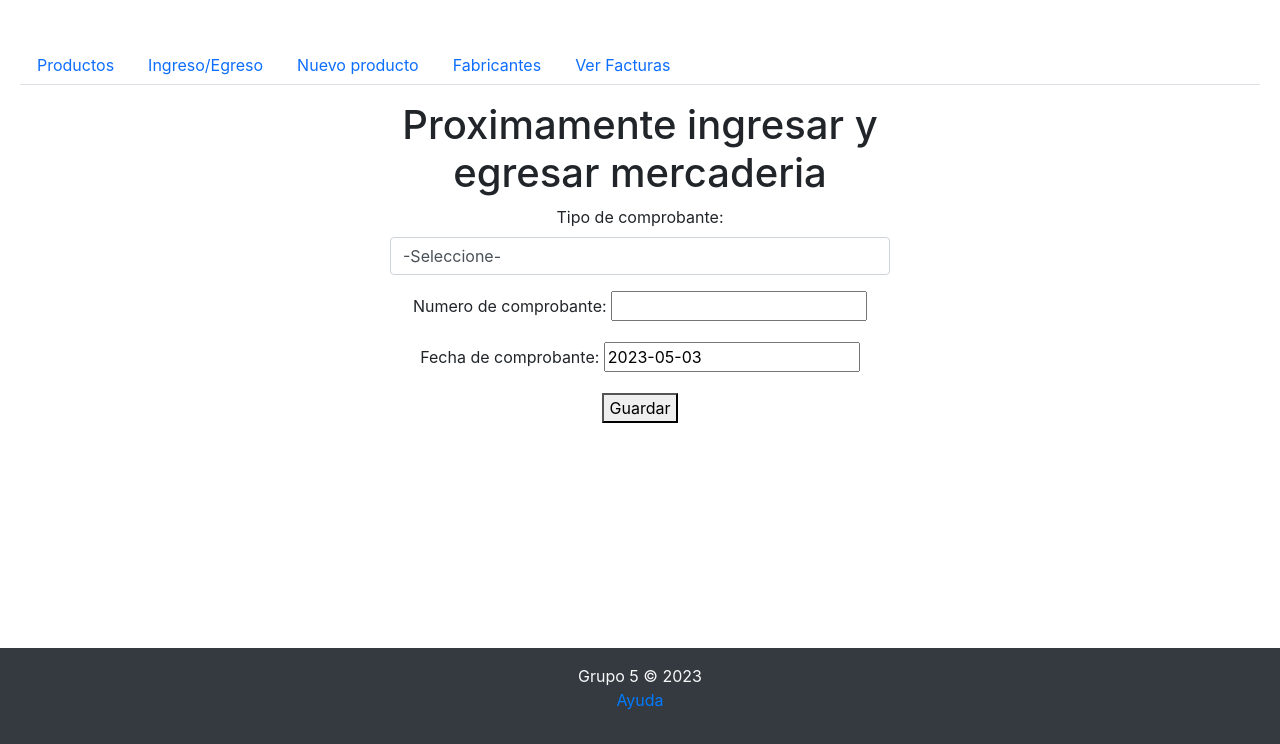
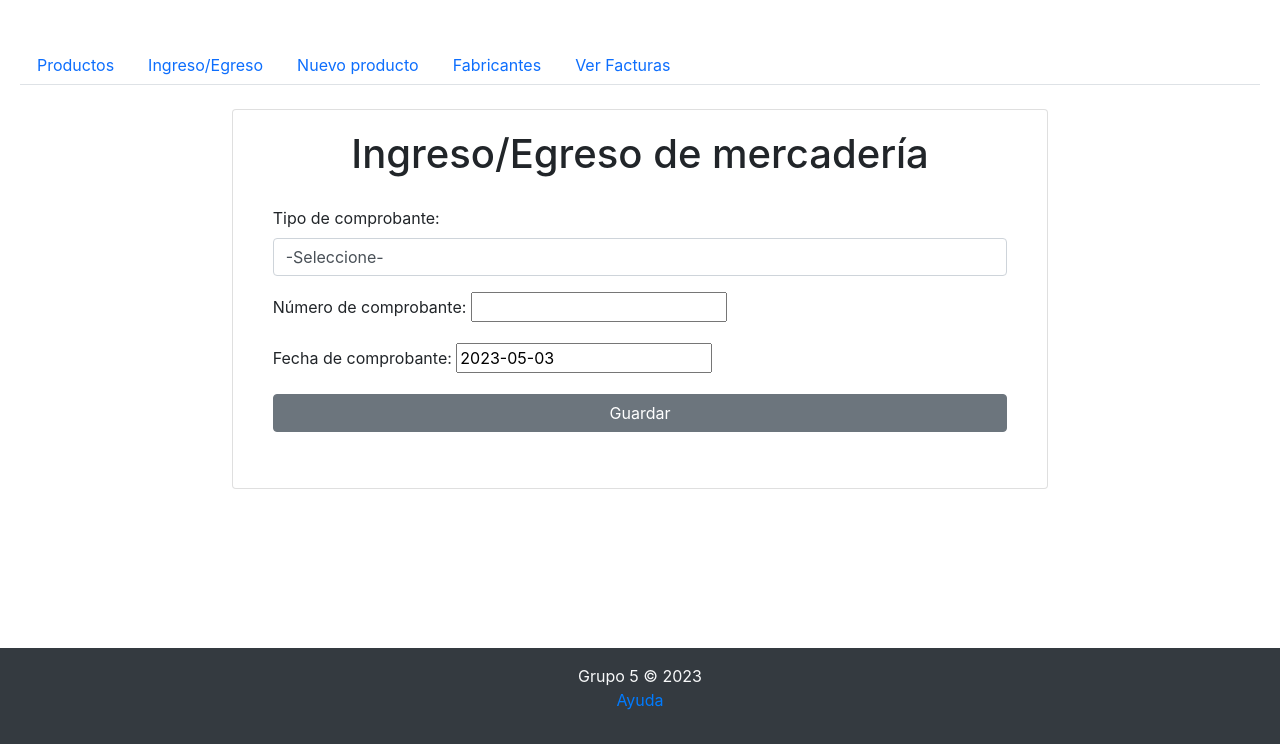
Before and after one commit to omar-sca/PIG_Grupo5, a Django app: page /productos/modificar_stock/ in a window 1280 px wide. Shown: the part 56-800 px from the top of the page. Run offline with Django 3.2, Linux system fonts and the light colour scheme.

Commit message:
css a los formularios

```diff
--- a/productos/forms.py
+++ b/productos/forms.py
@@ -12,7 +12,7 @@ class ModificarStockForm(forms.Form):
         choices=TIPO_COMPROBANTE,
         widget=forms.Select(attrs={'class': 'form-control'})
     )
-    numero_comprobante = forms.CharField (label="Numero de comprobante", required=True)
+    numero_comprobante = forms.CharField (label="Número de comprobante", required=True)
     fecha_comprobante = forms.DateField(initial=datetime.date.today, label="Fecha de comprobante", required=True)
 
 
--- a/templates/productos/modificar_stock.html
+++ b/templates/productos/modificar_stock.html
@@ -4,12 +4,24 @@
 {% block titulo %}Ingreso/Egreso de Productos{% endblock titulo %}
 
 {% block contenido %}
-<div class="text-center mx-auto" style="width: 500px;">
-<h1>Proximamente ingresar y egresar mercaderia</h1>
-<form action="{% url 'modificar_stock' %}" method="POST">
-    {% csrf_token %}
-    {{ ModificarStockForm.as_p }}
-    <button type="submit">Guardar</button>
-<form>
+<div class="row justify-content-center mt-4 mb-4">
+    <div class="col-md-8">
+        <div class="card">
+            <div class="card-body">
+                <div class="form-group">
+                    <h1 class="text-center">Ingreso/Egreso de mercadería</h1>
+                        <div class="card-body">
+                            <div class="form-group">
+                                <form action="{% url 'modificar_stock' %}" method="POST">
+                                    {% csrf_token %}
+                                    {{ ModificarStockForm.as_p }}
+                            </div>
+                            <button type="submit" class="btn btn-secondary btn-block">Guardar</button>
+                            <form>
+                        </div>
+                </div>
+            </div>
+        </div>
+    </div>
 </div>
 {% endblock contenido %}
--- a/templates/usuarios/inicio_sesion.html
+++ b/templates/usuarios/inicio_sesion.html
@@ -11,7 +11,7 @@
     <div class="col-md-6">
       <div class="card">
         <div class="card-header">
-          <h3 class="mb-0">Bienvenido al sistema de gestión</h3>
+          <h3 class="mb-0 text-center">Bienvenido al sistema de gestión</h3>
         </div>
         <div class="card-body">
           <form method="POST">
```
Also changed, not shown: templates/productos/fabricante_nuevo.html (+20 -11 lines), templates/productos/producto_nuevo.html (+19 -7 lines), 1 other file.
